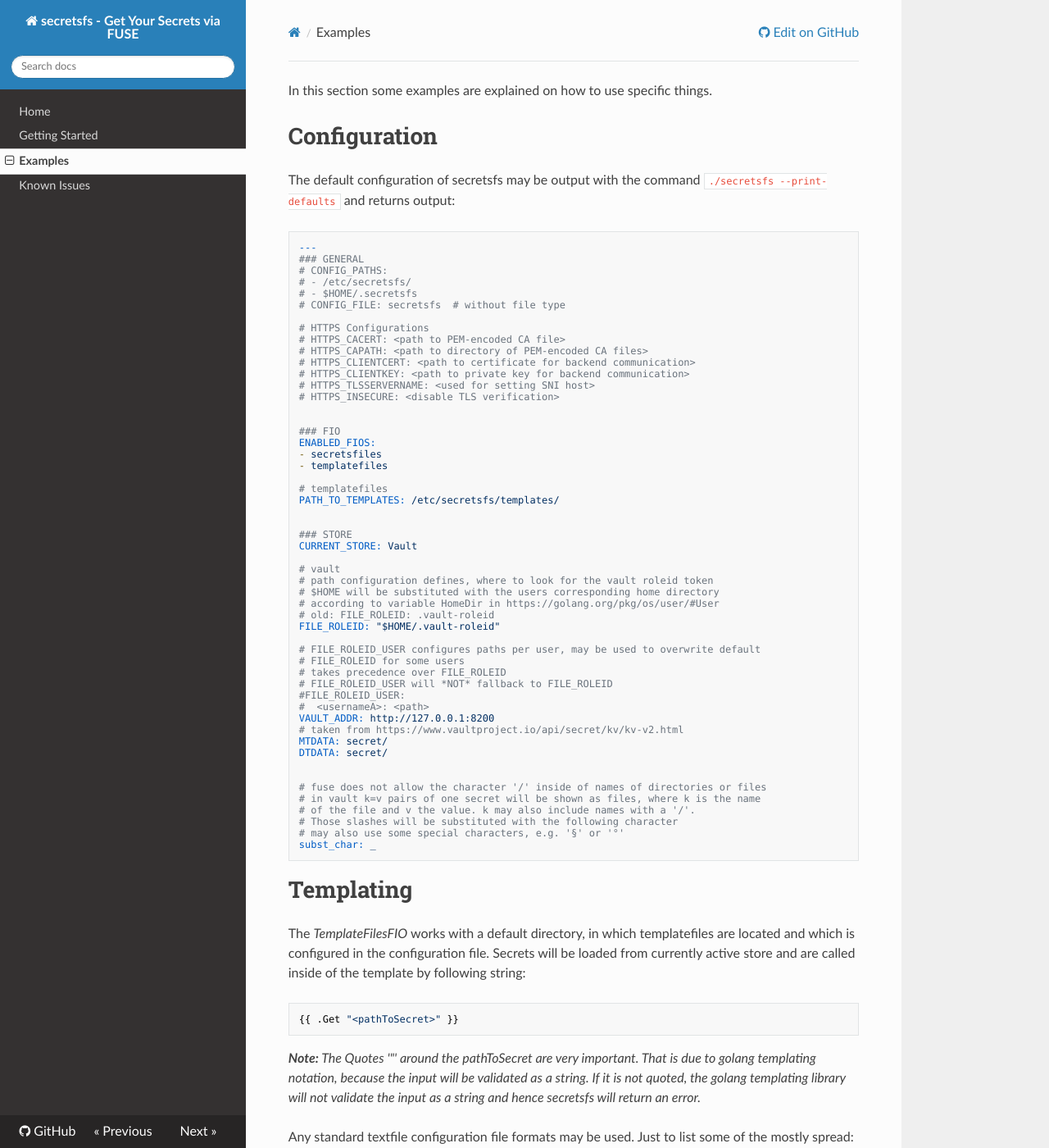
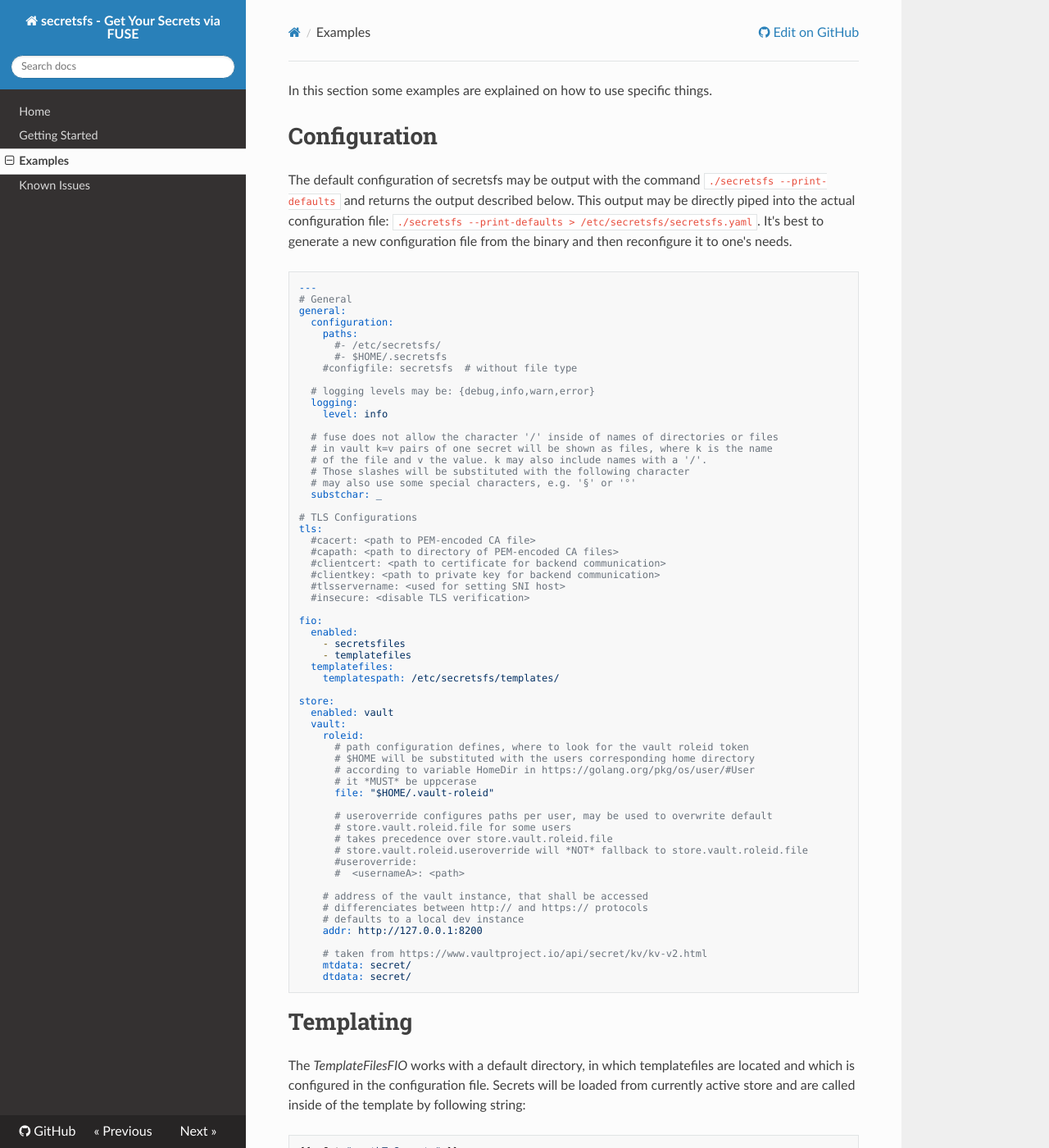
Before and after one commit to muryoutaisuu/secretsfs, an MkDocs documentation site: the page built from docs/examples.md, in a window 1280 px wide and 1400 px high. Shown: the whole window at 82% size. Built offline with MkDocs 1.6.1, drawn with Linux system fonts in a browser that asks for light colours; nearby versions of some CDN libraries.

Commit message:
fixed docs for beautified configuration

````diff
--- a/docs/examples.md
+++ b/docs/examples.md
@@ -2,62 +2,72 @@ In this section some examples are explained on how to use specific things.
 
 # Configuration
 
-The default configuration of secretsfs may be output with the command `./secretsfs --print-defaults` and returns output:
+The default configuration of secretsfs may be output with the command `./secretsfs --print-defaults` and returns the output described below.
+This output may be directly piped into the actual configuration file: `./secretsfs --print-defaults > /etc/secretsfs/secretsfs.yaml`.
+It's best to generate a new configuration file from the binary and then reconfigure it to one's needs.
 
 ```yaml
 ---
-### GENERAL
-# CONFIG_PATHS:
-# - /etc/secretsfs/
-# - $HOME/.secretsfs
-# CONFIG_FILE: secretsfs  # without file type
+# General
+general:
+  configuration:
+    paths:
+      #- /etc/secretsfs/
+      #- $HOME/.secretsfs
+    #configfile: secretsfs  # without file type
 
-# HTTPS Configurations
-# HTTPS_CACERT: <path to PEM-encoded CA file>
-# HTTPS_CAPATH: <path to directory of PEM-encoded CA files>
-# HTTPS_CLIENTCERT: <path to certificate for backend communication>
-# HTTPS_CLIENTKEY: <path to private key for backend communication>
-# HTTPS_TLSSERVERNAME: <used for setting SNI host>
-# HTTPS_INSECURE: <disable TLS verification>
+  # logging levels may be: {debug,info,warn,error}
+  logging:
+    level: info
 
+  # fuse does not allow the character '/' inside of names of directories or files
+  # in vault k=v pairs of one secret will be shown as files, where k is the name
+  # of the file and v the value. k may also include names with a '/'.
+  # Those slashes will be substituted with the following character
+  # may also use some special characters, e.g. '§' or '°'
+  substchar: _
 
-### FIO
-ENABLED_FIOS:
-- secretsfiles
-- templatefiles
+# TLS Configurations
+tls:
+  #cacert: <path to PEM-encoded CA file>
+  #capath: <path to directory of PEM-encoded CA files>
+  #clientcert: <path to certificate for backend communication>
+  #clientkey: <path to private key for backend communication>
+  #tlsservername: <used for setting SNI host>
+  #insecure: <disable TLS verification>
 
-# templatefiles
-PATH_TO_TEMPLATES: /etc/secretsfs/templates/
+fio:
+  enabled:
+    - secretsfiles
+    - templatefiles
+  templatefiles:
+    templatespath: /etc/secretsfs/templates/
 
+store:
+  enabled: vault
+  vault:
+    roleid:
+      # path configuration defines, where to look for the vault roleid token
+      # $HOME will be substituted with the users corresponding home directory
+      # according to variable HomeDir in https://golang.org/pkg/os/user/#User
+      # it *MUST* be uppcerase
+      file: "$HOME/.vault-roleid"
 
-### STORE
-CURRENT_STORE: Vault
+      # useroverride configures paths per user, may be used to overwrite default
+      # store.vault.roleid.file for some users
+      # takes precedence over store.vault.roleid.file
+      # store.vault.roleid.useroverride will *NOT* fallback to store.vault.roleid.file
+      #useroverride:
+      #  <usernameA>: <path>
 
-# vault
-# path configuration defines, where to look for the vault roleid token
-# $HOME will be substituted with the users corresponding home directory
-# according to variable HomeDir in https://golang.org/pkg/os/user/#User
-# old: FILE_ROLEID: .vault-roleid
-FILE_ROLEID: "$HOME/.vault-roleid"
+    # address of the vault instance, that shall be accessed
+    # differenciates between http:// and https:// protocols
+    # defaults to a local dev instance
+    addr: http://127.0.0.1:8200
 
-# FILE_ROLEID_USER configures paths per user, may be used to overwrite default
-# FILE_ROLEID for some users
-# takes precedence over FILE_ROLEID
-# FILE_ROLEID_USER will *NOT* fallback to FILE_ROLEID
-#FILE_ROLEID_USER:
-#  <usernameA>: <path>
-VAULT_ADDR: http://127.0.0.1:8200
-# taken from https://www.vaultproject.io/api/secret/kv/kv-v2.html
-MTDATA: secret/
-DTDATA: secret/
-
-
-# fuse does not allow the character '/' inside of names of directories or files
-# in vault k=v pairs of one secret will be shown as files, where k is the name
-# of the file and v the value. k may also include names with a '/'.
-# Those slashes will be substituted with the following character
-# may also use some special characters, e.g. '§' or '°'
-subst_char: _
+    # taken from https://www.vaultproject.io/api/secret/kv/kv-v2.html
+    mtdata: secret/
+    dtdata: secret/
 ```
 
 # Templating
````
Also changed, not shown: 1 other file.
